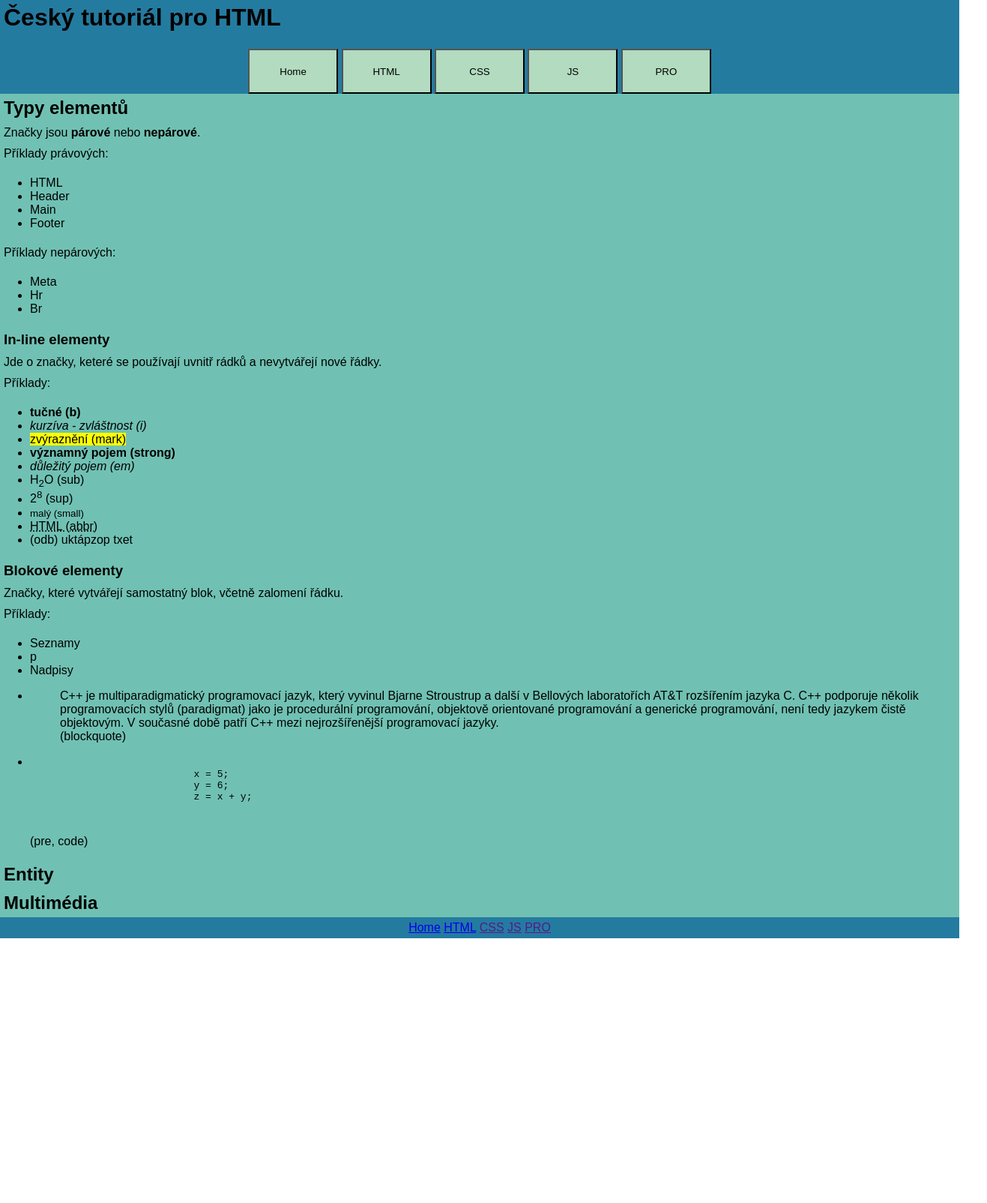
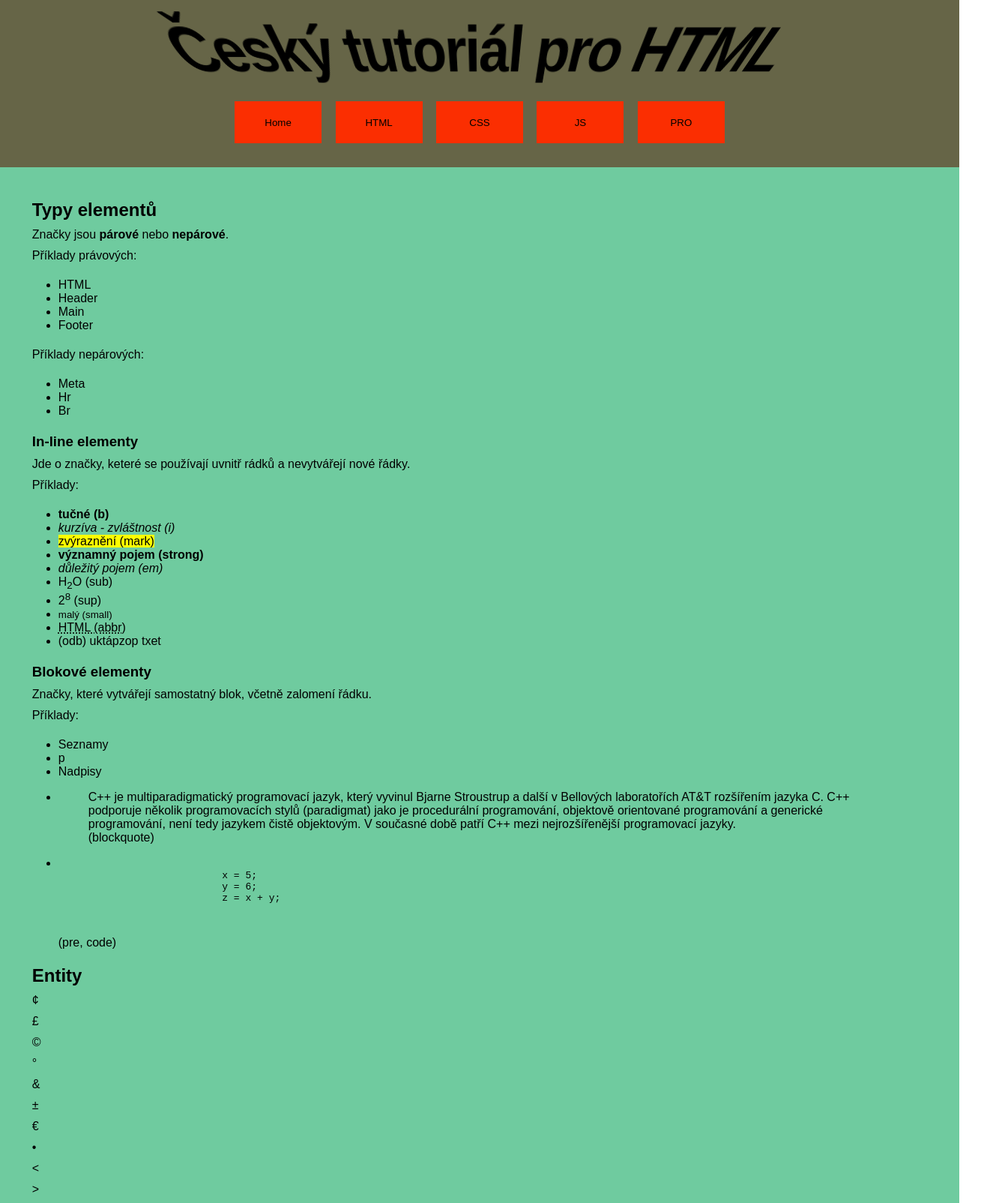
Before and after one commit to Martincz7578/HTML-Tuto-, a plain HTML site: page pages/html.html in a window 1280 px wide. Shown: the top 1604 px of the page at 75% size, 1317 px wide, since content can reach past the window. Before the commit the page ends 1251 px from the top, so only its background shows below. Drawn offline with nearby package versions, Linux system fonts and the light colour scheme.

Commit message:
yay update

```diff
--- a/pages/html.html
+++ b/pages/html.html
@@ -82,9 +82,22 @@
         </section>
         <section id="entities">
             <h2>Entity</h2>
+            <p>&cent;</p>
+            <p>&pound;</p>
+            <p>&copy;</p>
+            <p>&deg;</p>
+            <p>&amp;</p>
+            <p>&plusmn;</p>
+            <p>&euro;</p>
+            <p>&bull;</p>
+            <p>&lt;</p>
+            <p>&gt;</p>
         </section>
         <section id="multimedia">
             <h2>Multimédia</h2>
+            <img alt="not an img" src="../imgs/html_logo.ico" width="500" height="500">
+            <video src="../imgs/video.mp4"></video><br>
+            <iframe src="https://www.youtube.com/embed/tgbNymZ7vqY" width="500" height="500"></iframe>
         </section>
     </main>
     <footer>
--- a/scripts/scripts.js
+++ b/scripts/scripts.js
@@ -0,0 +1,3 @@
+$(document).ready(function(){
+
+});
--- a/styles/styles.css
+++ b/styles/styles.css
@@ -1,22 +1,23 @@
 body{
+    margin: 0;
     font-family: Arial, Helvetica, sans-serif;
-    margin: 0;
 }
 
 header{
-    background-color: #247BA0;
     margin: 0;
+    padding: 25px;
+    background-color: #666547;
 }
 
 main{
     border: 2px;
-    background-color: #70C1B3;
-    margin: 0;
+    padding: 1cm;
+    background-color: #6fcb9f;
 }
 
 footer{
-    background-color: #247BA0;
     margin: 0;
+    background-color: #666547;
 }
 
 h1, h2, h3, h4, h5, h6, p{
@@ -24,19 +25,35 @@ h1, h2, h3, h4, h5, h6, p{
     padding: 5px;
 }
 
+h1{
+    text-align: center;
+    font-family: 'Coda Caption', sans-serif;
+    font-weight: 800;
+    font-size: calc(20vw / var(--word-total) );
+    line-height: 1.0;
+    letter-spacing: -0.03em;
+    transform: perspective(300px) scaleY(1.5) rotateX(-40deg);
+    transform-style: preserve-3d;
+    --layer-depth: 0.32em;
+    font-size: 75px;
+}
+
 button{
     padding: 5px;
     width: 120px;
     height: 60px;
+    margin: 5px;
     border: 1;
-    border-color: black;
-    background-color: #B2DBBF;
+    border-style: solid;
+    border-color: #666547;
+    background-color: #fb2e01;
     cursor: pointer;
     text-align: center;
+    font-family: 'Star Wars', sans-serif;
 }
 
 button:hover{
-    background-color: #247BA0;
+    background-color: #ffe28a;
     color: white;
     transform: translateY(-5px);
 }
@@ -58,3 +75,19 @@ button-container {
 .pad{
     padding: 5px;
 }
+
+/* use embeded code in index.html */
+.future {
+    font-family: "Audiowide", sans-serif;
+    font-weight: 400;
+    font-style: normal;
+}
+
+.sw{
+    font-family: 'Star Wars', sans-serif;
+}
+
+/* imports */
+@import url('https://fonts.cdnfonts.com/css/star-wars');
+
+@import url('https://fonts.googleapis.com/css?family=Coda+Caption:800');
```
Also changed, not shown: index.html (+7 -1 lines).
